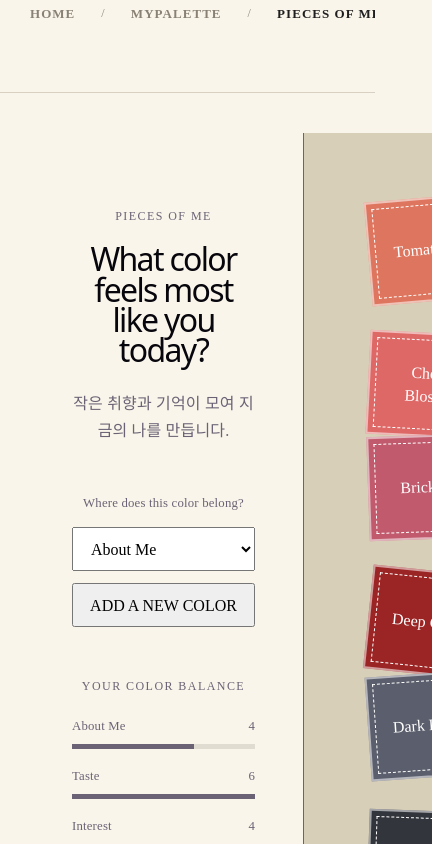
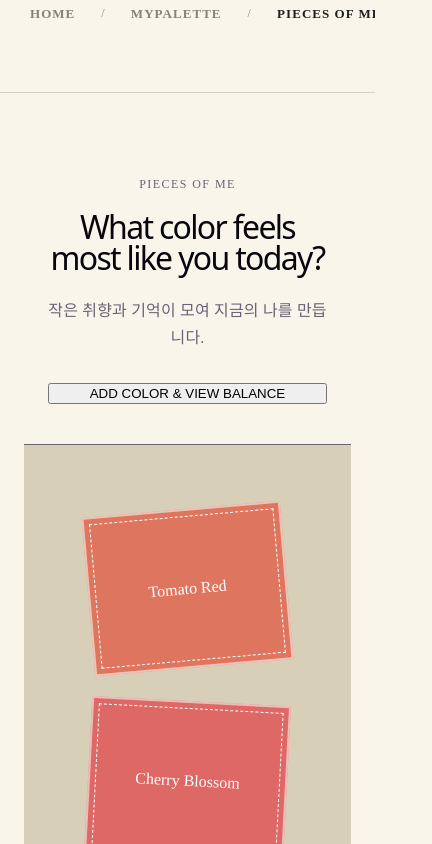
Before and after one commit to flux-hjkim/my-palette, a React (Vite) app: page /pieces-of-me in a window 390 px wide. Shown: the top 844 px of the page, 432 px wide, since content can reach past the window. Built offline with nearby package versions, Linux system fonts and the light colour scheme.

Commit message:
style: improve pieces mobile layout

```diff
--- a/src/pages/PiecesOfMe.css
+++ b/src/pages/PiecesOfMe.css
@@ -10,6 +10,16 @@
   gap: 48px;
   padding: 72px 48px;
   border-right: 1px solid currentColor;
+}
+
+.pieces-of-me-tools-toggle {
+  display: none;
+}
+
+.pieces-of-me-tools {
+  display: flex;
+  flex-direction: column;
+  gap: 48px;
 }
 
 .pieces-of-me-eyebrow,
@@ -166,3 +176,28 @@
   align-self: center;
   justify-self: center;
 }
+
+@media (max-width: 768px) {
+  .pieces-of-me-page {
+    grid-template-columns: 1fr;
+  }
+
+  .pieces-of-me-sidebar {
+    gap: 32px;
+    padding: 40px 24px;
+    border-right: none;
+    border-bottom: 1px solid currentColor;
+  }
+
+  .pieces-of-me-tools-toggle {
+    display: block;
+  }
+
+  .pieces-of-me-tools {
+    display: none;
+  }
+
+  .pieces-of-me-tools.is-open {
+    display: flex;
+  }
+}
--- a/src/pages/PiecesOfMe.jsx
+++ b/src/pages/PiecesOfMe.jsx
@@ -11,6 +11,8 @@ function PiecesOfMe({ colorGroups, onDelete }) {
   );
 
   const [selectedSubColor, setSelectedSubColor] = useState(null);
+
+  const [isToolsOpen, setIsToolsOpen] = useState(false);
 
   // subColors에 그룹 정보 추가
   const allSubColors = useMemo(
@@ -75,12 +77,27 @@ function PiecesOfMe({ colorGroups, onDelete }) {
           </p>
         </div>
 
+        <button
+          type="button"
+          className="pieces-of-me-tools-toggle"
+          aria-expanded={isToolsOpen}
+          aria-controls="pieces-of-me-tools"
+          onClick={() => setIsToolsOpen((prev) => !prev)}
+        >
+          ADD COLOR & VIEW BALANCE
+        </button>
+
+        <div
+          id="pieces-of-me-tools"
+          className={`pieces-of-me-tools ${isToolsOpen ? "is-open" : ""}`}
+        >
           <div className="pieces-of-me-add">
             <label htmlFor="pieces-group-select">
               Where does this color belong?
             </label>
 
             <select
+              id="pieces-group-select"
               value={selectedGroupId}
               onChange={(event) => setSelectedGroupId(event.target.value)}
             >
@@ -119,6 +136,7 @@ function PiecesOfMe({ colorGroups, onDelete }) {
               ))}
             </ul>
           </section>
+        </div>
       </aside>
 
       <section className="pieces-of-me-board">
```
Lines whose indentation alone changed are shown as unchanged.
